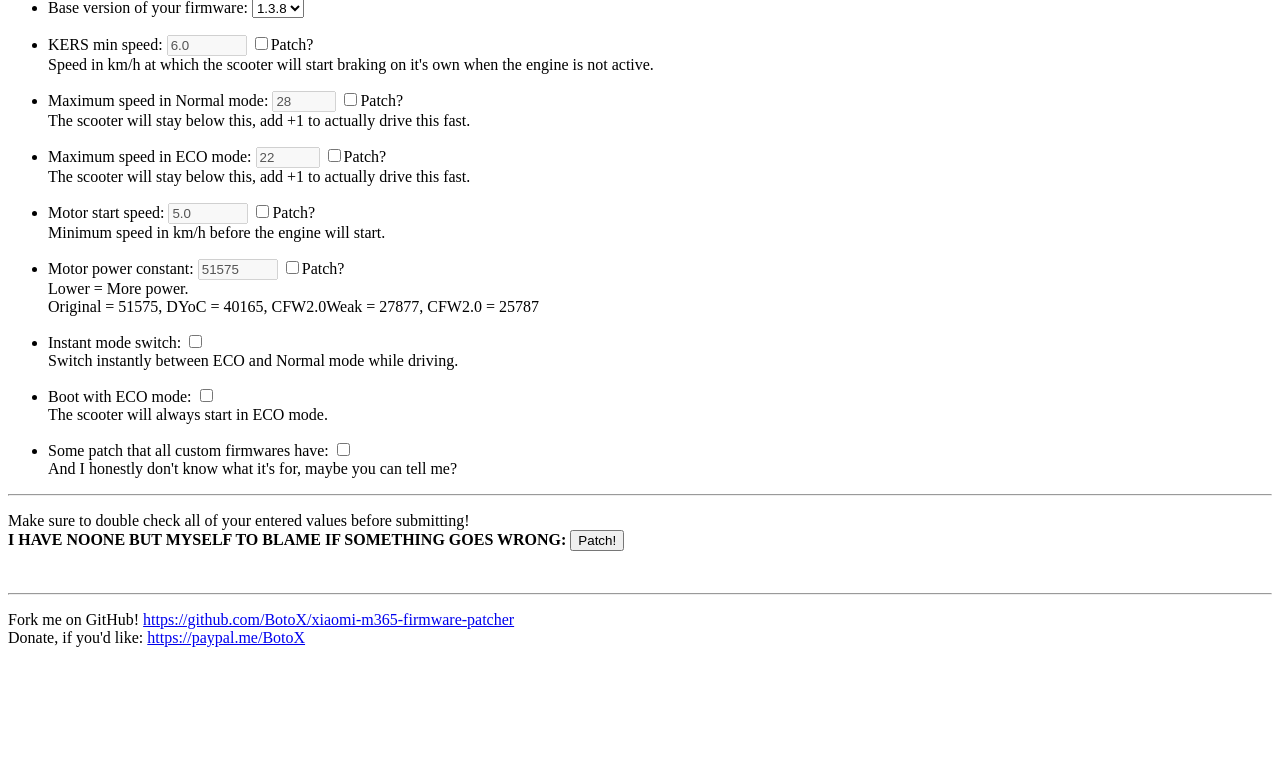
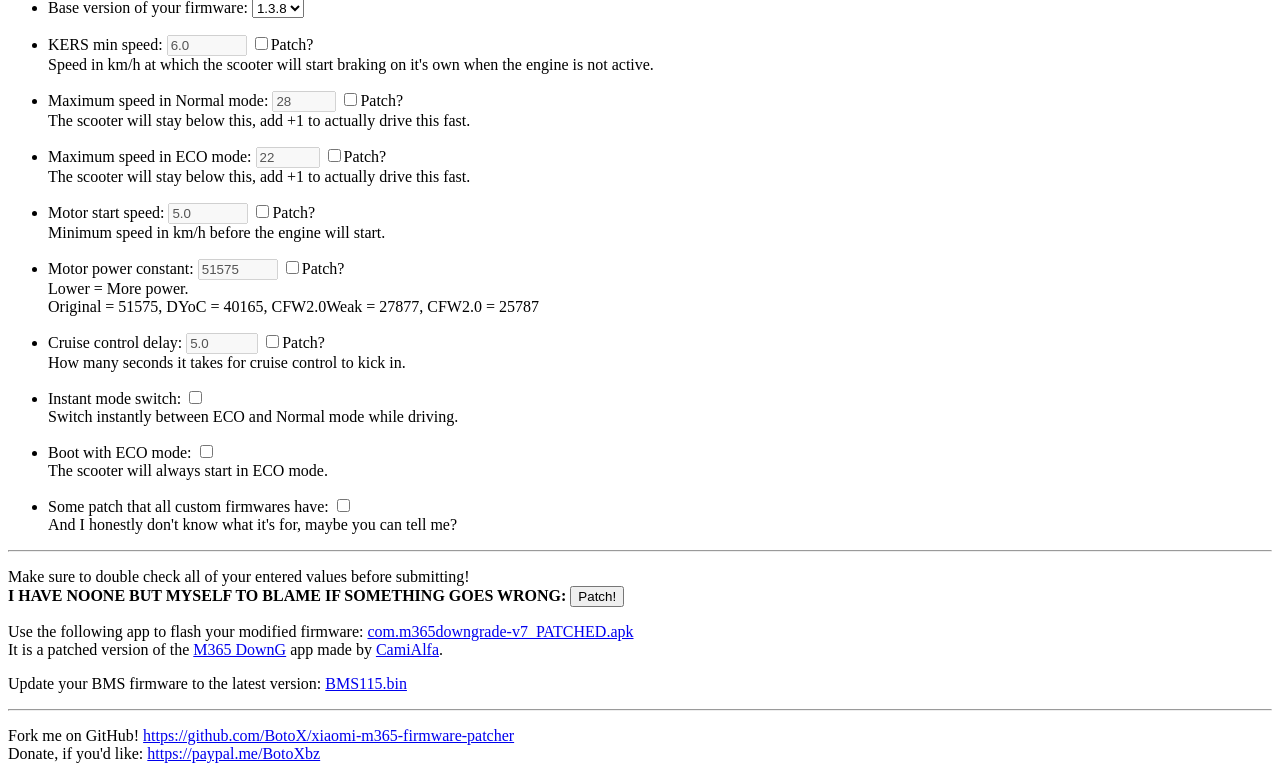
Before and after one commit to BotoX/xiaomi-m365-firmware-patcher, a Flask app: page / in a window 1280 px wide. Shown: the part 224-1003 px from the top of the page. Before the commit the page ends 871 px from the top, so only its background shows below. Run offline with Flask 2, Linux system fonts and the light colour scheme.

Commit message:
add cruise control delay import keystone for this because ARM fucking sucks, should refactor the other code to use keystone too

```diff
--- a/patcher.py
+++ b/patcher.py
@@ -1,6 +1,7 @@
 #!/usr/bin/python3
 from binascii import hexlify
 import struct
+import keystone
 
 # https://web.eecs.umich.edu/~prabal/teaching/eecs373-f10/readings/ARMv7-M_ARM.pdf
 MOVW_T3_IMM = [*[None]*5, 11, *[None]*6, 15, 14, 13, 12, None, 10, 9, 8, *[None]*4, 7, 6, 5, 4, 3, 2, 1, 0]
@@ -64,6 +65,7 @@ def FindPattern(data, signature, mask=None, start=None, maxit=None):
 class FirmwarePatcher():
     def __init__(self, data):
         self.data = bytearray(data)
+        self.ks = keystone.Ks(keystone.KS_ARCH_ARM, keystone.KS_MODE_THUMB)
 
     def kers_min_speed(self, kmh):
         val = struct.pack('<H', int(kmh * 345))
@@ -190,6 +192,16 @@ class FirmwarePatcher():
         ret.append((ofs, pre, post))
         return ret
 
+    def cruise_control_delay(self, delay):
+        delay = int(delay * 200)
+        assert delay.bit_length() <= 12, 'bit length overflow'
+        sig = [0x35, 0x48, 0xB0, 0xF8, 0xF8, 0x10, 0x34, 0x4B, 0x4F, 0xF4, 0x7A, 0x70, 0x01, 0x29]
+        ofs = FindPattern(self.data, sig) + 8
+        pre = self.data[ofs:ofs+4]
+        post = bytes(self.ks.asm('MOV.W R0, #{:n}'.format(delay))[0])
+        self.data[ofs:ofs+4] = post
+        return [(ofs, pre, post)]
+
 
 def eprint(*args, **kwargs):
     print(*args, file=sys.stderr, **kwargs)
@@ -213,6 +225,7 @@ if __name__ == "__main__":
     cfw.motor_power_constant(40165)
     cfw.instant_eco_switch()
     #cfw.boot_with_eco()
+    #cfw.cruise_control_delay(5)
 
     with open(sys.argv[2], 'wb') as fp:
         fp.write(cfw.data)
--- a/web/app.py
+++ b/web/app.py
@@ -57,6 +57,12 @@ def patch_firmware():
         assert motor_power_constant >= 25787 and motor_power_constant <= 65535
         patcher.motor_power_constant(motor_power_constant)
 
+    cruise_control_delay = flask.request.args.get('cruise_control_delay', None)
+    if cruise_control_delay is not None:
+        cruise_control_delay = float(cruise_control_delay)
+        assert cruise_control_delay >= 0.1 and cruise_control_delay <= 20.0
+        patcher.cruise_control_delay(cruise_control_delay)
+
     instant_eco_switch = flask.request.args.get('instant_eco_switch', None)
     if instant_eco_switch:
         patcher.instant_eco_switch()
--- a/web/templates/home.html
+++ b/web/templates/home.html
@@ -42,7 +42,7 @@
     <li><p>
         KERS min speed:
         <input name="kers_min_speed" type="number" step="0.1" min="0" max="100" value="6.0" disabled>
-        <label><input class="_patchbs" type="checkbox" onchange="CheckForm('kers_min_speed', this);">Patch?</label>
+        <label><input type="checkbox" onchange="CheckForm('kers_min_speed', this);">Patch?</label>
         <br>
         Speed in km/h at which the scooter will start braking on it's own when the engine is not active.
     </p></li>
@@ -50,7 +50,7 @@
     <li><p>
         Maximum speed in Normal mode:
         <input name="normal_max_speed" type="number" step="1" min="0" max="100" value="28" disabled>
-        <label><input class="_patchbs" type="checkbox" onchange="CheckForm('normal_max_speed', this);">Patch?</label>
+        <label><input type="checkbox" onchange="CheckForm('normal_max_speed', this);">Patch?</label>
         <br>
         The scooter will stay below this, add +1 to actually drive this fast.
     </p></li>
@@ -58,7 +58,7 @@
     <li><p>
         Maximum speed in ECO mode:
         <input name="eco_max_speed" type="number" step="1" min="0" max="100" value="22" disabled>
-        <label><input class="_patchbs" type="checkbox" onchange="CheckForm('eco_max_speed', this);">Patch?</label>
+        <label><input type="checkbox" onchange="CheckForm('eco_max_speed', this);">Patch?</label>
         <br>
         The scooter will stay below this, add +1 to actually drive this fast.
     </p></li>
@@ -66,7 +66,7 @@
     <li><p>
         Motor start speed:
         <input name="motor_start_speed" type="number" step="0.1" min="0" max="100" value="5.0" disabled>
-        <label><input class="_patchbs" type="checkbox" onchange="CheckForm('motor_start_speed', this);">Patch?</label>
+        <label><input type="checkbox" onchange="CheckForm('motor_start_speed', this);">Patch?</label>
         <br>
         Minimum speed in km/h before the engine will start.
     </p></li>
@@ -74,10 +74,18 @@
     <li><p>
         Motor power constant:
         <input name="motor_power_constant" type="number" step="1" min="25787" max="65535" value="51575" disabled>
-        <label><input class="_patchbs" type="checkbox" onchange="CheckForm('motor_power_constant', this);">Patch?</label>
+        <label><input type="checkbox" onchange="CheckForm('motor_power_constant', this);">Patch?</label>
         <br>
         Lower = More power.<br>
         Original = 51575, DYoC = 40165, CFW2.0Weak = 27877, CFW2.0 = 25787
+    </p></li>
+
+    <li><p>
+        Cruise control delay:
+        <input name="cruise_control_delay" type="number" step="0.1" min="0.1" max="20" value="5.0" disabled>
+        <label><input type="checkbox" onchange="CheckForm('cruise_control_delay', this);">Patch?</label>
+        <br>
+        How many seconds it takes for cruise control to kick in.
     </p></li>
 
     <li><p>
@@ -111,12 +119,21 @@
 </p>
 </form>
 
-<br>
+<p>
+    Use the following app to flash your modified firmware: <a href="https://cloud.botox.bz/s/PZkfxWjNpgXibT5/download?path=%2F&files=com.m365downgrade-v7_PATCHED.apk">com.m365downgrade-v7_PATCHED.apk</a>
+    <br>
+    It is a patched version of the <a href="https://play.google.com/store/apps/details?id=com.m365downgrade">M365 DownG</a> app made by <a href="https://github.com/CamiAlfa">CamiAlfa</a>.
+</p>
+
+<p>
+    Update your BMS firmware to the latest version: <a href="https://cloud.botox.bz/s/PZkfxWjNpgXibT5/download?path=%2FUNTOUCHED&files=BMS115.bin">BMS115.bin</a>
+</p>
+
 <hr>
 <p>
     Fork me on GitHub! <a href="https://github.com/BotoX/xiaomi-m365-firmware-patcher" target="_blank">https://github.com/BotoX/xiaomi-m365-firmware-patcher</a>
     <br>
-    Donate, if you'd like: <a href="https://paypal.me/BotoX" target="_blank">https://paypal.me/BotoX</a>
+    Donate, if you'd like: <a href="https://paypal.me/BotoXbz" target="_blank">https://paypal.me/BotoXbz</a>
 </p>
 
 <script type="text/javascript">
@@ -146,6 +163,7 @@
         ChangeForm("eco_max_speed", "22", false);
         ChangeForm("motor_start_speed", "5.0", false);
         ChangeForm("motor_power_constant", "51575", false);
+        ChangeForm("cruise_control_delay", "5", false);
         ChangeForm("instant_eco_switch", false);
         ChangeForm("boot_with_eco", false);
         ChangeForm("idk_what_this_does", false);
@@ -157,6 +175,7 @@
         ChangeForm("eco_max_speed", "26", true);
         ChangeForm("motor_start_speed", "3.0", true);
         ChangeForm("motor_power_constant", "40165", true);
+        ChangeForm("cruise_control_delay", "5", false);
         ChangeForm("instant_eco_switch", true);
         ChangeForm("boot_with_eco", false);
         ChangeForm("idk_what_this_does", true);
@@ -168,6 +187,7 @@
         ChangeForm("eco_max_speed", "20", true);
         ChangeForm("motor_start_speed", "2.0", true);
         ChangeForm("motor_power_constant", "40165", true);
+        ChangeForm("cruise_control_delay", "5", false);
         ChangeForm("instant_eco_switch", false);
         ChangeForm("boot_with_eco", false);
         ChangeForm("idk_what_this_does", true);
@@ -179,6 +199,7 @@
         ChangeForm("eco_max_speed", "27", true);
         ChangeForm("motor_start_speed", "1.45", true);
         ChangeForm("motor_power_constant", "27877", true);
+        ChangeForm("cruise_control_delay", "5", false);
         ChangeForm("instant_eco_switch", false);
         ChangeForm("boot_with_eco", false);
         ChangeForm("idk_what_this_does", true);
```
